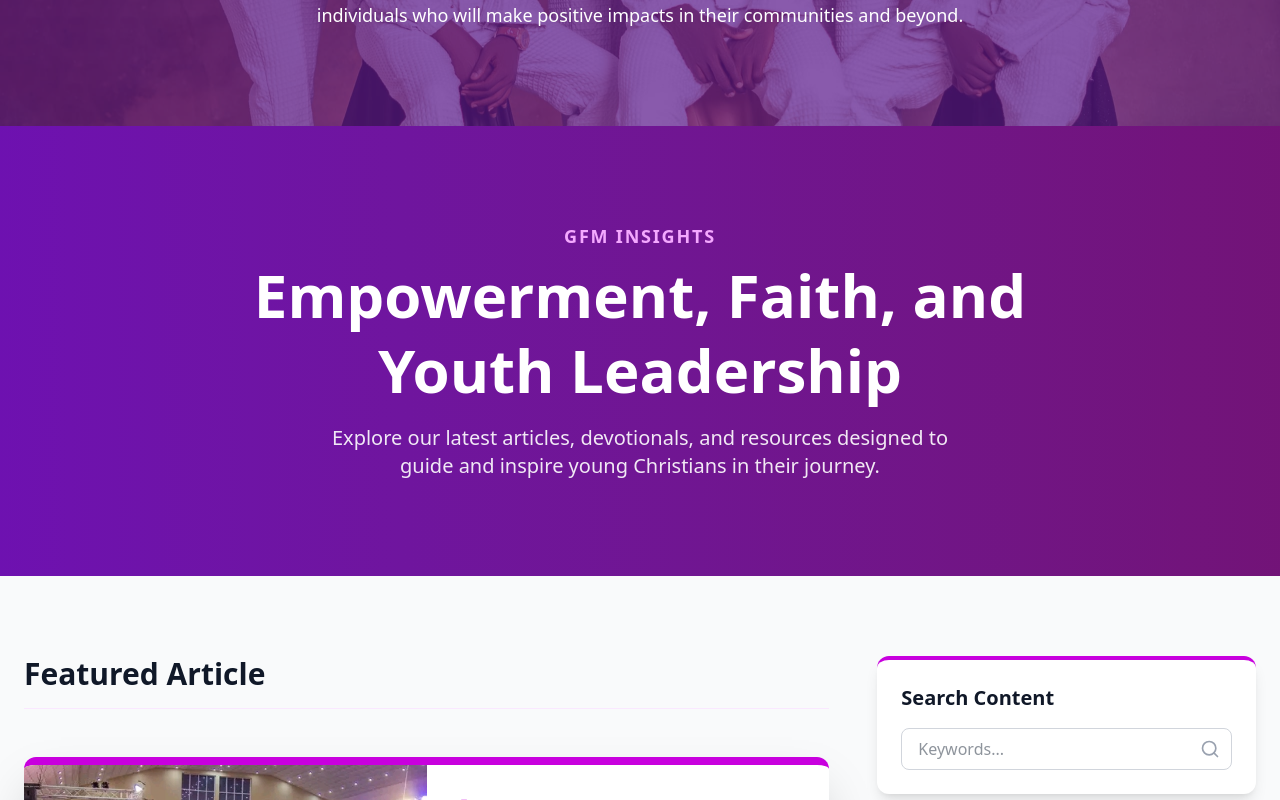
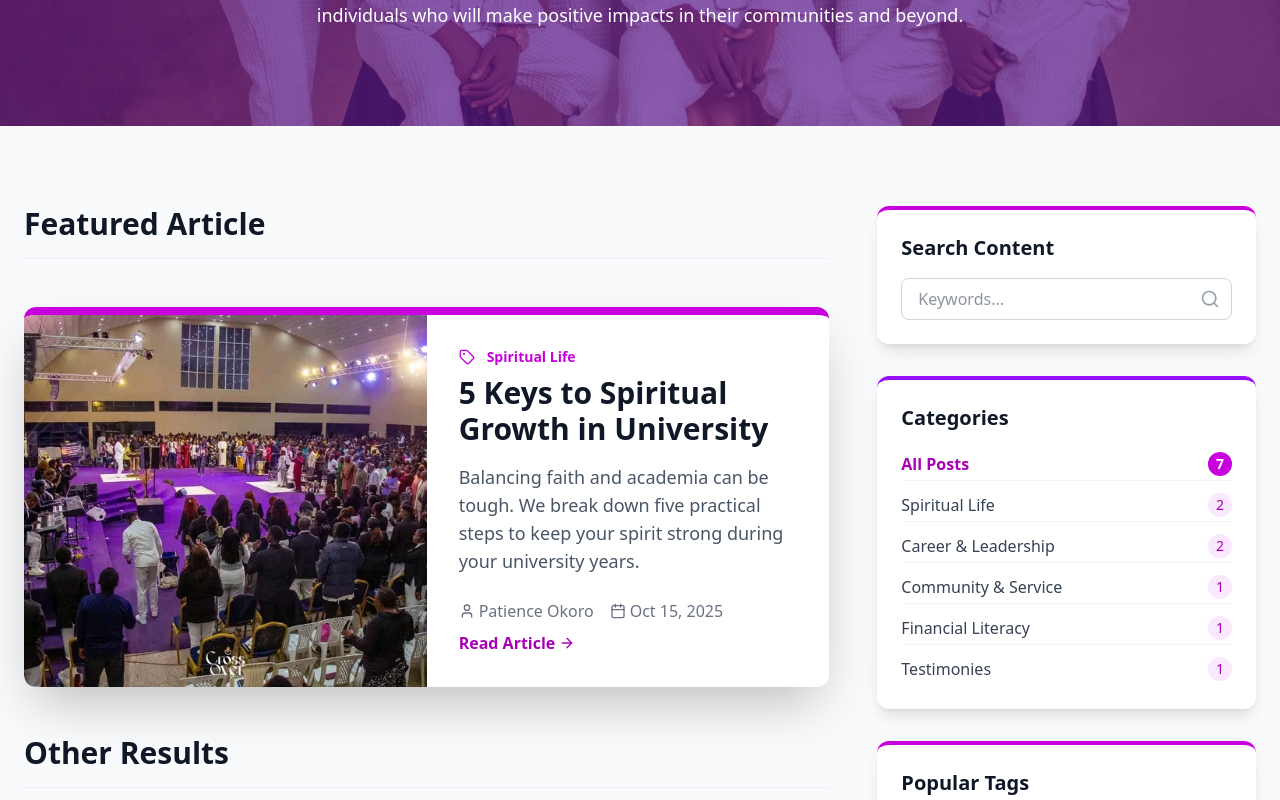
Before and after one commit to Hyelzira/global-flames, a React (Vite) app: page / in a window 1280 px wide. Shown: the part 4400-5200 px from the top of the page. Built offline with nearby package versions, Linux system fonts and the light colour scheme.

Commit message:
commit changes in HomeBlog.tsx

```diff
--- a/src/components/HomeBlog.tsx
+++ b/src/components/HomeBlog.tsx
@@ -33,14 +33,6 @@ const assetImages = {
 };
 // --------------------------
 
-// --- PLACEHOLDER COMPONENTS ---
-const Footer: FC = () => (
-    <footer className="bg-gray-900 text-gray-400 text-center py-8 px-6 text-sm">
-        <div className="max-w-7xl mx-auto">
-            <p>© {new Date().getFullYear()} GFM Youth Community. All rights reserved.</p>
-        </div>
-    </footer>
-);
 
 
 // --- STATIC DATA FOR BLOG POSTS (UNCHANGED) ---
@@ -255,18 +247,6 @@ const BlogPage: FC = () => {
     return (
         <div className="min-h-screen bg-gray-50 font-sans text-gray-800">
 
-            {/* 1. Hero Section */}
-            <section className="bg-linear-to-r from-purple-800 to-fuchsia-900 text-white py-24 px-6 text-center">
-                <div className="max-w-4xl mx-auto">
-                    <h1 className="text-4xl md:text-6xl font-extrabold mb-4 leading-tight">
-                        <span className="block text-fuchsia-300 text-lg uppercase tracking-widest mb-2">GFM Insights</span>
-                        Empowerment, Faith, and Youth Leadership
-                    </h1>
-                    <p className="text-lg md:text-xl font-light opacity-90 max-w-2xl mx-auto">
-                        Explore our latest articles, devotionals, and resources designed to guide and inspire young Christians in their journey.
-                    </p>
-                </div>
-            </section>
 
             {/* 2. Main Content Area (Featured Post, Grid, and Sidebar) */}
             <section className="py-20 px-6 max-w-7xl mx-auto">
@@ -399,8 +379,7 @@ const BlogPage: FC = () => {
             </section>
 
 
-            {/* Footer Placeholder */}
-            <Footer />
+
         </div>
     );
 };
```
